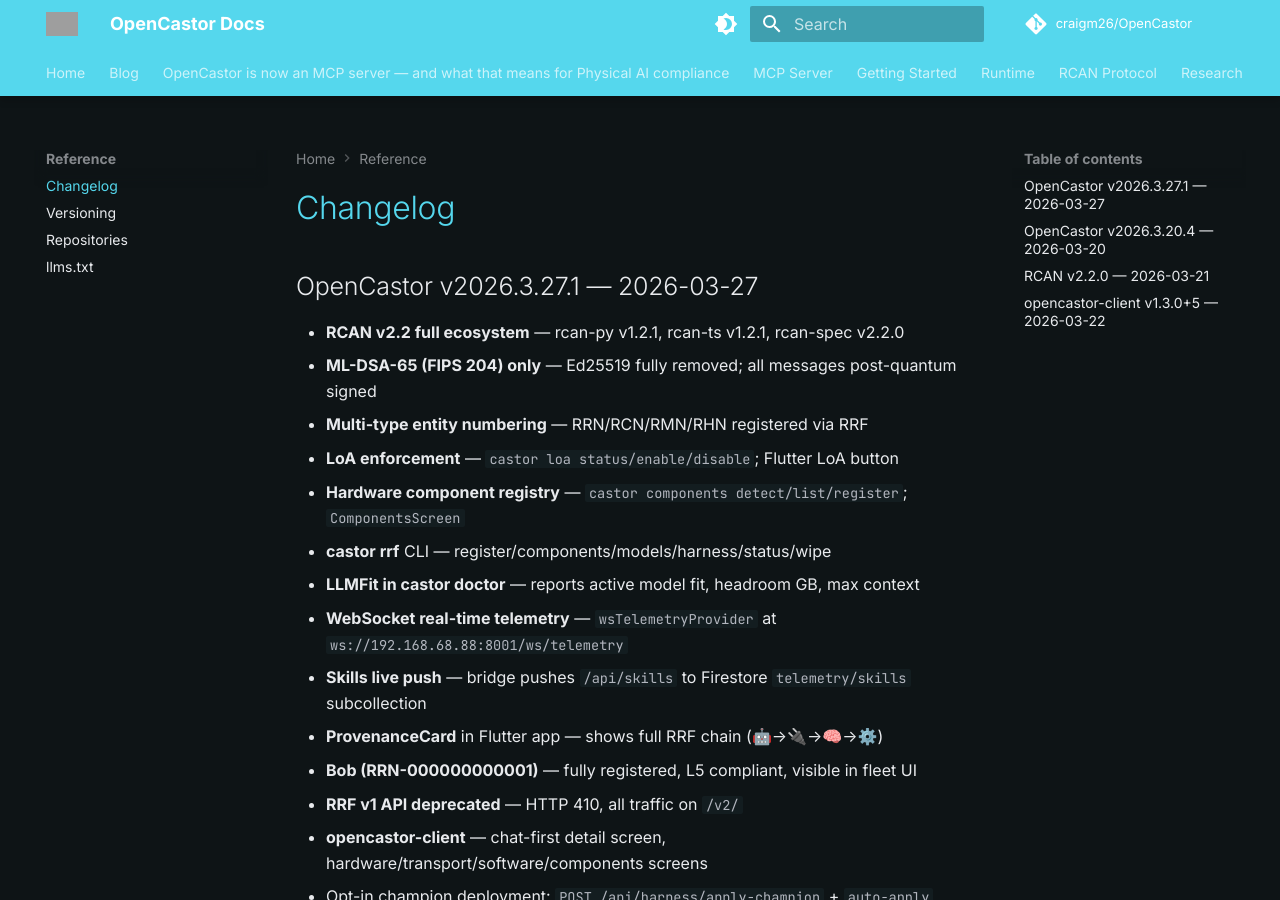
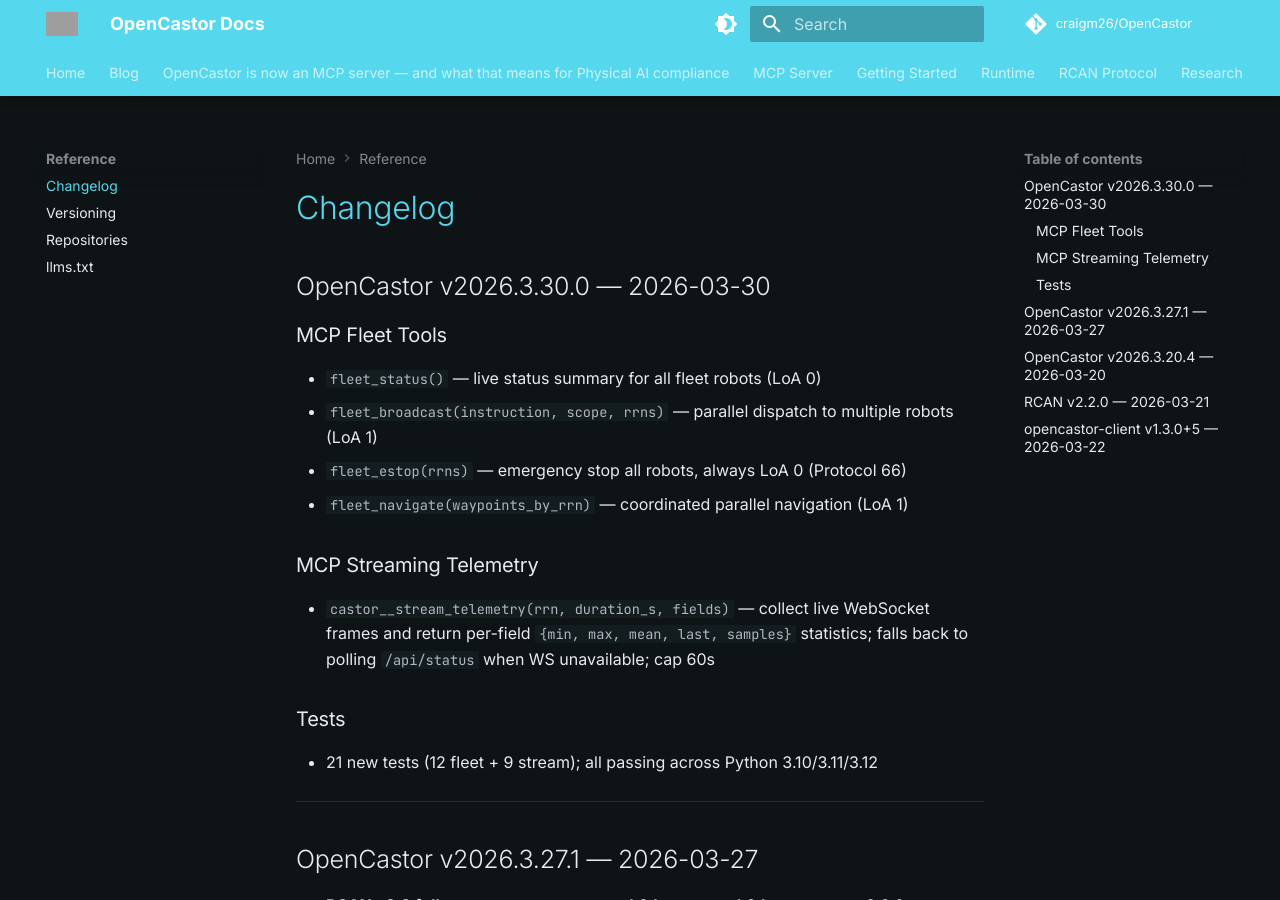
Before and after one commit to craigm26/opencastor-docs, an MkDocs documentation site: the page built from docs/reference/changelog.md, in a window 1280 px wide and 900 px high. Built offline with MkDocs 1.6.1 and Material for MkDocs 9.7.7, drawn with Linux system fonts in a browser that asks for light colours; comment, search, counter and statistics services are not loaded; the version menu is left out; grey boxes are pictures that could not be loaded.

Commit message:
docs: update to v2026.3.30.0 — fleet MCP + stream_telemetry changelog

````diff
--- a/docs/getting-started/installation.md
+++ b/docs/getting-started/installation.md
@@ -42,7 +42,7 @@ Expected response:
 
 ```json
 {
-  "version": "v2026.3.27.1",
+  "version": "v2026.3.30.0",
   "rcan_version": "2.2.0",
   "runtime": "ok",
   "p66": "active"
--- a/docs/llms.txt
+++ b/docs/llms.txt
@@ -3,7 +3,7 @@
 > OpenCastor is an open-source runtime layer that sits between a robot's hardware and its AI.
 > It handles authentication, safety invariants (P66), telemetry, agent harness management,
 > and fleet coordination via the RCAN protocol (v1.9.0).
-> Current version: v2026.3.21.2
+> Current version: v2026.3.30.0
 
 ## Getting Started
 - [Installation](https://docs.opencastor.com/getting-started/installation/): pip install, first boot, gateway startup
--- a/docs/reference/changelog.md
+++ b/docs/reference/changelog.md
@@ -1,4 +1,21 @@
 # Changelog
+
+## OpenCastor v2026.3.30.0 — 2026-03-30
+
+### MCP Fleet Tools
+- `fleet_status()` — live status summary for all fleet robots (LoA 0)
+- `fleet_broadcast(instruction, scope, rrns)` — parallel dispatch to multiple robots (LoA 1)
+- `fleet_estop(rrns)` — emergency stop all robots, always LoA 0 (Protocol 66)
+- `fleet_navigate(waypoints_by_rrn)` — coordinated parallel navigation (LoA 1)
+
+### MCP Streaming Telemetry
+- `castor__stream_telemetry(rrn, duration_s, fields)` — collect live WebSocket frames and return per-field `{min, max, mean, last, samples}` statistics; falls back to polling `/api/status` when WS unavailable; cap 60s
+
+### Tests
+- 21 new tests (12 fleet + 9 stream); all passing across Python 3.10/3.11/3.12
+
+---
+
 
 ## OpenCastor v2026.3.27.1 — 2026-03-27
 
--- a/docs/runtime/overview.md
+++ b/docs/runtime/overview.md
@@ -37,7 +37,7 @@ GET /api/status
 
 ```json
 {
-  "version": "v2026.3.27.1",
+  "version": "v2026.3.30.0",
   "rcan_version": "2.2.0",
   "runtime": "ok",
   "p66": "active",
````
Also changed, not shown: docs/index.md (+1 -1 lines).
